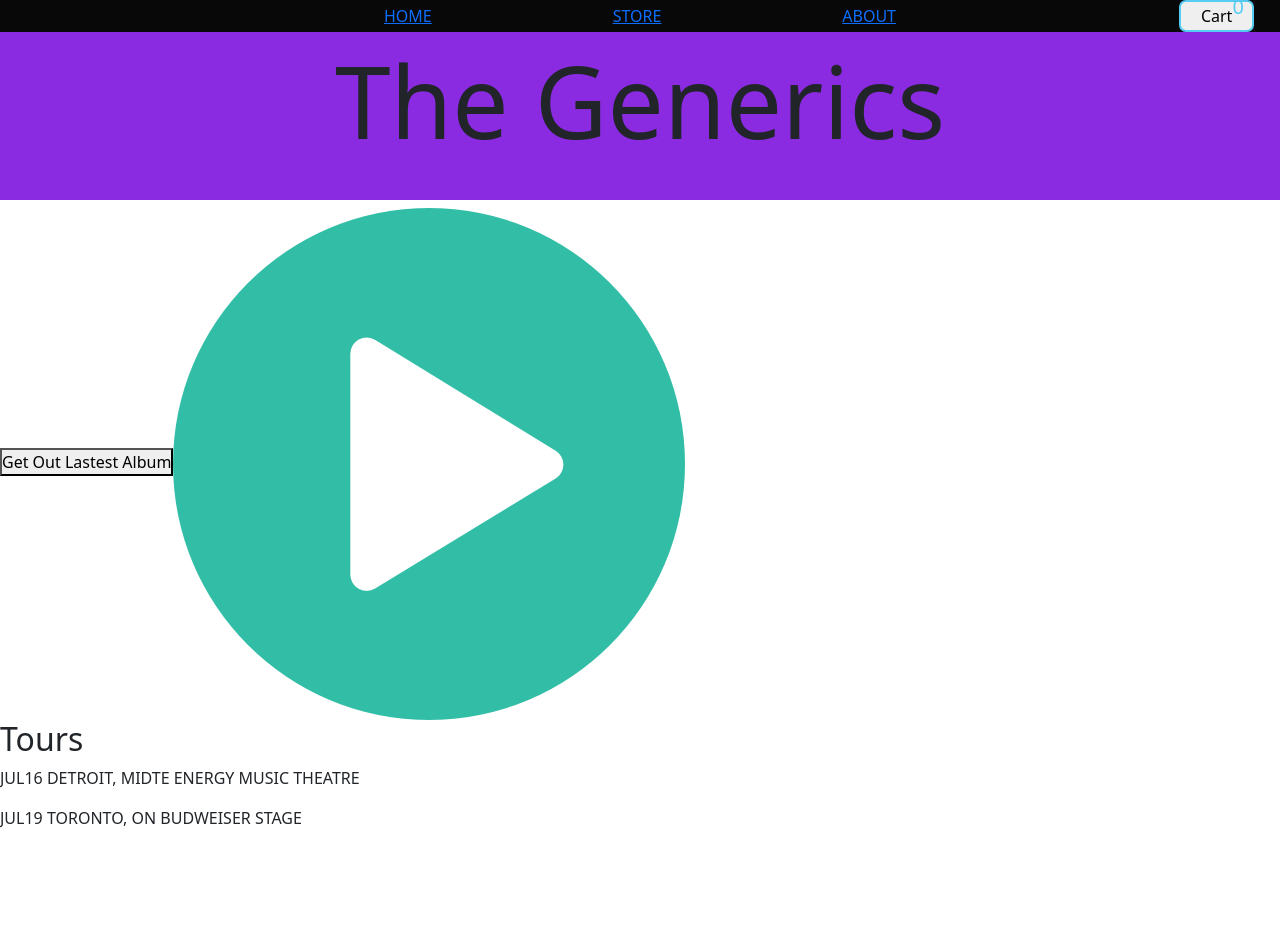
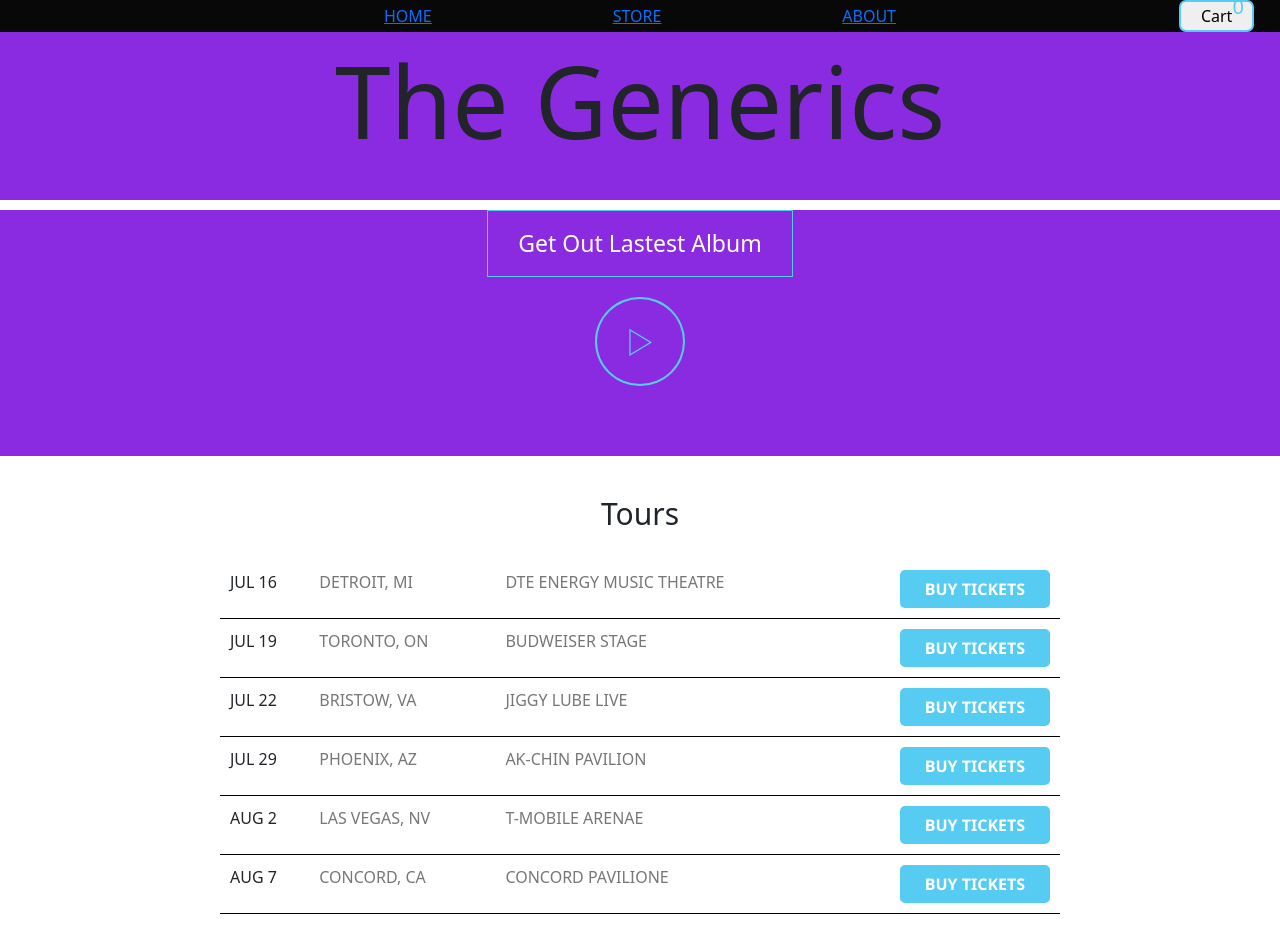
Before and after one commit to itsmeAYUSH/E-commerce, a React (Create React App) app: page /home in a window 1280 px wide. Before the commit the page ends 846 px from the top, so only its background shows below. Built offline with nearby package versions, Linux system fonts and the light colour scheme.

Commit message:
Add files via upload

```diff
--- a/src/components/route/home/Home.js
+++ b/src/components/route/home/Home.js
@@ -1,22 +1,36 @@
 import { Fragment } from "react";
-import playButton from '../image/play.png'
+import classes from "./Home.module.css";
+import TourInfo from "./ToursInfo";
 
+const Home = () => {
+  const tourInfo = [
+    { date: "JUL 16", place: "DETROIT, MI", venue: "DTE ENERGY MUSIC THEATRE" },
+    { date: "JUL 19", place: "TORONTO, ON", venue: "BUDWEISER STAGE" },
+    { date: "JUL 22", place: "BRISTOW, VA", venue: "JIGGY LUBE LIVE" },
+    { date: "JUL 29", place: "PHOENIX, AZ", venue: "AK-CHIN PAVILION" },
+    { date: "AUG 2", place: "LAS VEGAS, NV", venue: "T-MOBILE ARENAE" },
+    { date: "AUG 7", place: "CONCORD, CA", venue: "CONCORD PAVILIONE" },
+  ];
 
-const Home =() =>{
-    return(
+  const tourInfoList = tourInfo.map((tour) => (
+    <TourInfo tour={tour} key={Math.random().toString()} />
+  ));
+
+  return (
     <Fragment>
-            <header>
-                <button>Get Out Lastest Album</button>
-                <img src={playButton} alt="play Button"></img>
+      <header className={classes.header}>
+        <button className={classes.albumButton}>Get Out Lastest Album</button>
+        <button className={classes.playButton}> ▷ </button>
       </header>
-            <h2>Tours</h2>
-            <section>
+
+      <section className={classes.containers}>
+        <h2 className={classes.tourTitle}>Tours</h2>
         <div>
-                    <p>JUL16 DETROIT, MIDTE ENERGY MUSIC THEATRE</p>
-                    <p>JUL19 TORONTO, ON BUDWEISER STAGE</p>
+          <div className={classes}>{tourInfoList}</div>
         </div>
       </section>
+      <section className={classes.section}></section>
     </Fragment>
-    )
-}
+  );
+};
 export default Home;
--- /dev/null
+++ b/src/components/route/home/Home.module.css
@@ -0,0 +1,44 @@
+*{
+    box-sizing: border-box;
+    margin: 0;
+    padding: 0;
+}
+.albumButton {
+    display: block;
+    border: 1px solid #56CCF2;
+    padding: 15px 30px;
+    font-size: 23px;
+    font-weight: 200;
+    margin: 10px auto;
+    background: inherit;
+    cursor: pointer;
+    color: white;
+}
+.header{
+    background-color: blueviolet;
+    padding-bottom: 50px;
+    margin-top: 0px;
+}
+.playButton{
+    cursor: pointer;
+    display: block;
+    border: 2px solid #56CCF2;
+    border-radius: 50%;
+    padding: 20px 30px;
+    font-size: 30px;
+    font-weight: 200;
+    margin: 20px auto;
+    background: inherit;
+    color: #56CCF2;
+
+}
+.containers{
+    max-width: 900px;
+    margin: 0 auto;
+    padding: 20px 30px;
+}
+.tourTitle{
+    text-align: center;
+    padding: 20px;
+    font-size: 30px;
+}
--- /dev/null
+++ b/src/components/route/home/ToursInfo.js
@@ -0,0 +1,15 @@
+import React from "react";
+import classes from "./ToursInfo.module.css";
+
+const TourInfo = (props) => {
+  return (
+    <div className={classes.tourItem}>
+      <span className={classes.tourDate}>{props.tour.date}</span>
+      <span className={classes.tourPlace}>{props.tour.place}</span>
+      <span className={classes.tourDes}>{props.tour.venue}</span>
+      <button className={classes.buyBtn}>BUY TICKETS</button>
+    </div>
+  );
+};
+
+export default TourInfo;
--- /dev/null
+++ b/src/components/route/home/ToursInfo.module.css
@@ -0,0 +1,26 @@
+.tourItem{
+    display: flex;
+    border-bottom: 1px solid black;
+    padding: 10px;
+}
+.tourDate{
+    width: 12%;
+}
+.tourPlace{
+    width: 25%;
+    color: #777;
+}
+.tourDes{
+    width: 53%;
+    color: #777;
+}
+.buyBtn{
+    width: 20%;
+    background: #56CCF2;
+    color: white;
+    border: none;
+    padding: 7px;
+    border-radius: 5px;
+    font-weight: 700;
+    font-family: 'Segoe UI', Tahoma, Geneva, Verdana, sans-serif;
+}
```
Lines whose indentation alone changed are shown as unchanged.
